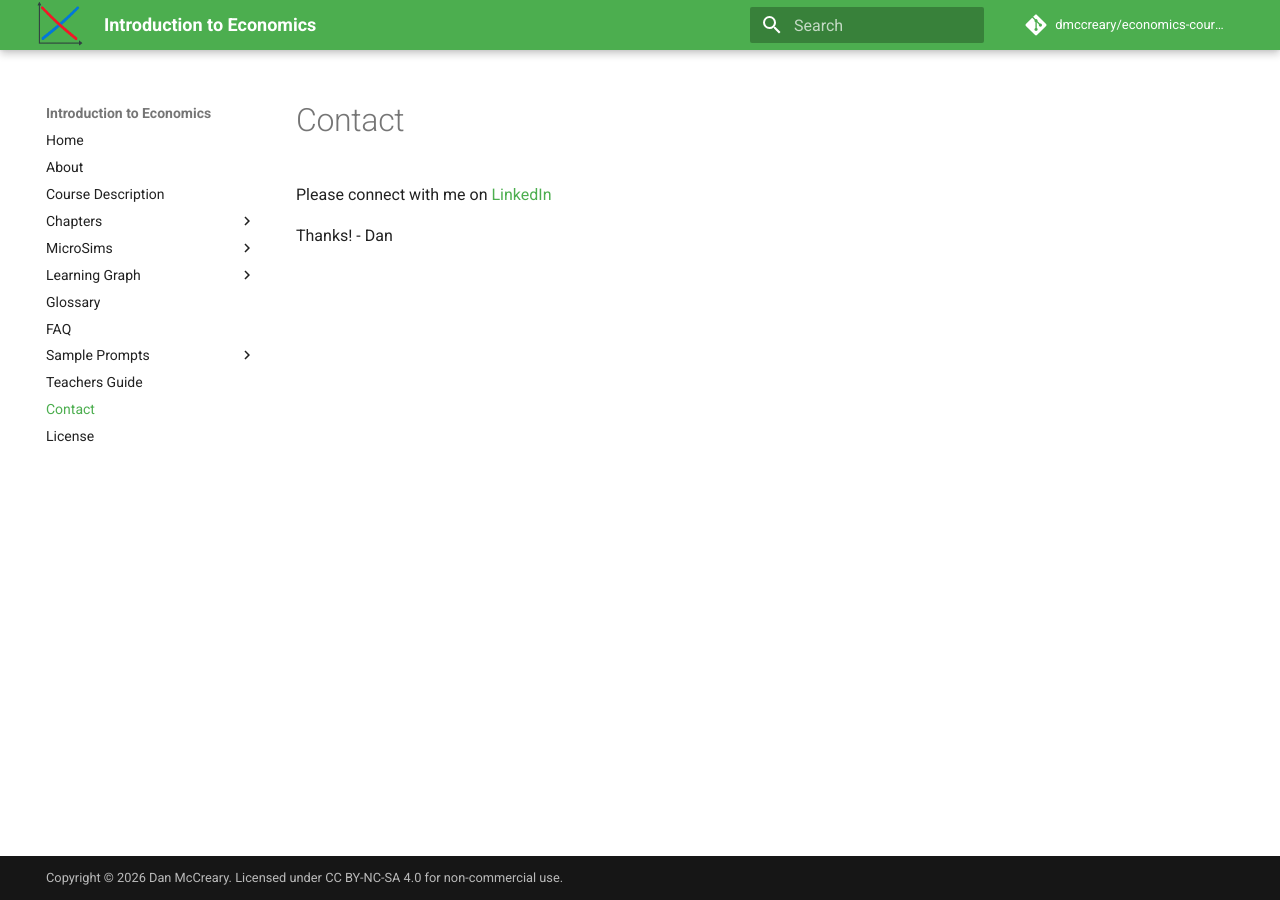
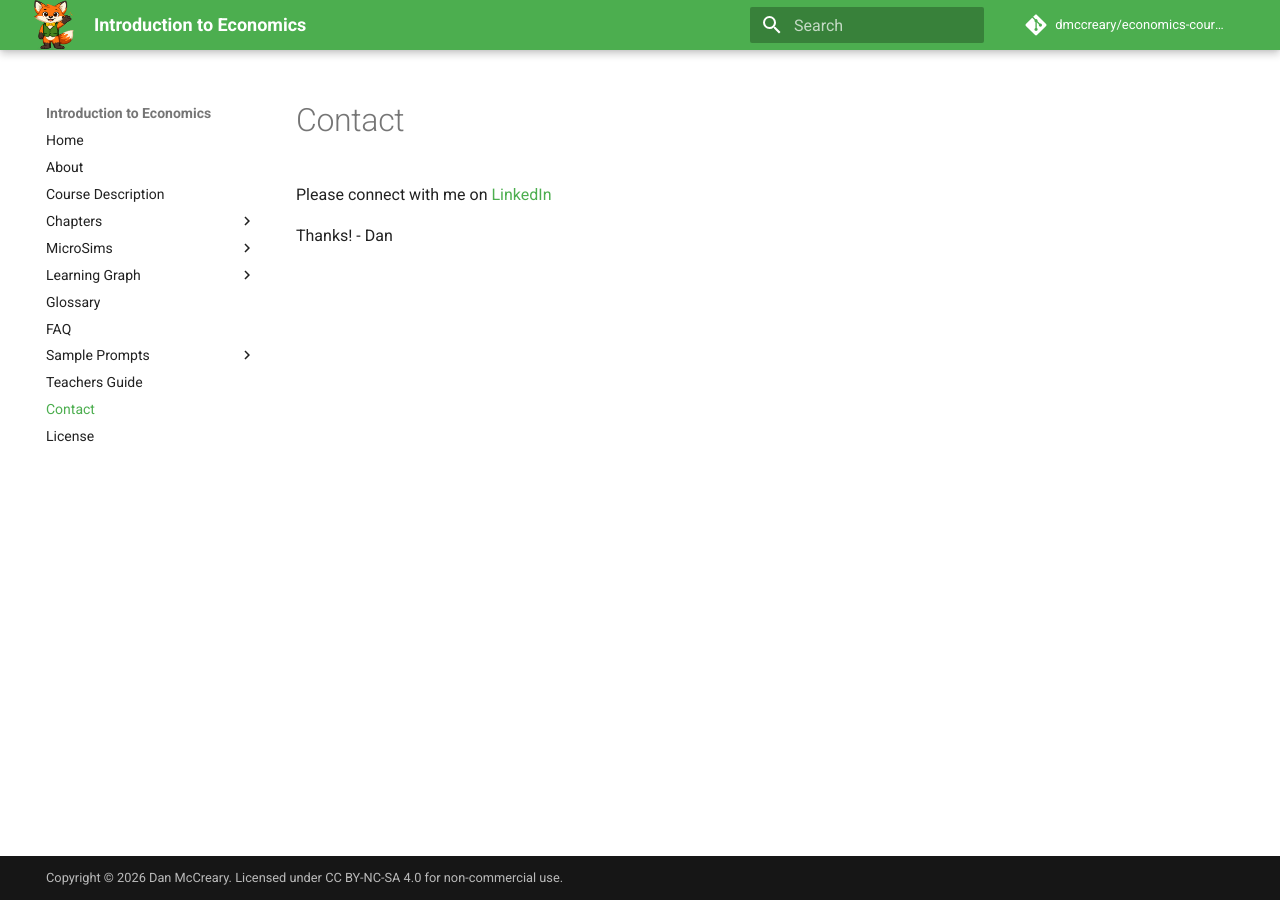
Before and after one commit to dmccreary/economics-course, an MkDocs documentation site: the page built from docs/contact.md, in a window 1280 px wide. Built offline with MkDocs 1.6.1 and Material for MkDocs 9.7.7, drawn with Linux system fonts in a browser that asks for light colours; comment, search, counter and statistics services are not loaded.

Commit message:
updated to use the new mascot as a logo

```diff
--- a/docs/css/extra.css
+++ b/docs/css/extra.css
@@ -4,7 +4,7 @@
 }
 .md-header__button.md-logo img, .md-header__button.md-logo svg {
     height: 50px;
-    width: 50px;
+    width: 40px;
 }
 
 
--- a/mkdocs.yml
+++ b/mkdocs.yml
@@ -180,7 +180,7 @@ nav:
 # Theme Configuration
 theme:
   name: material
-  logo: img/logo.png
+  logo: img/mascot/welcome.png
   favicon: img/favicon.ico
   palette:
     - scheme: default
```
Also changed, not shown: docs/index.md (+1 -0 lines).
